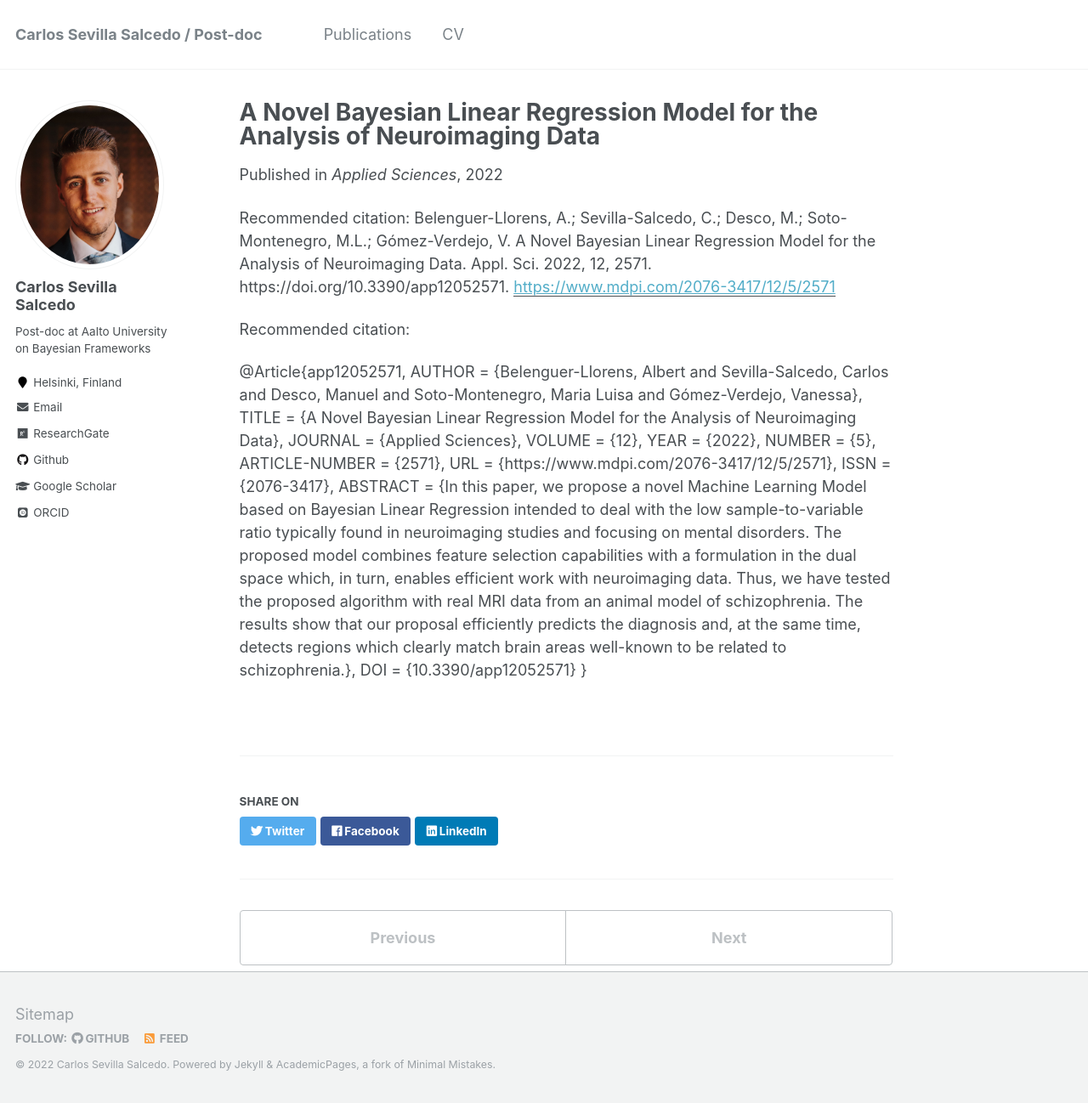
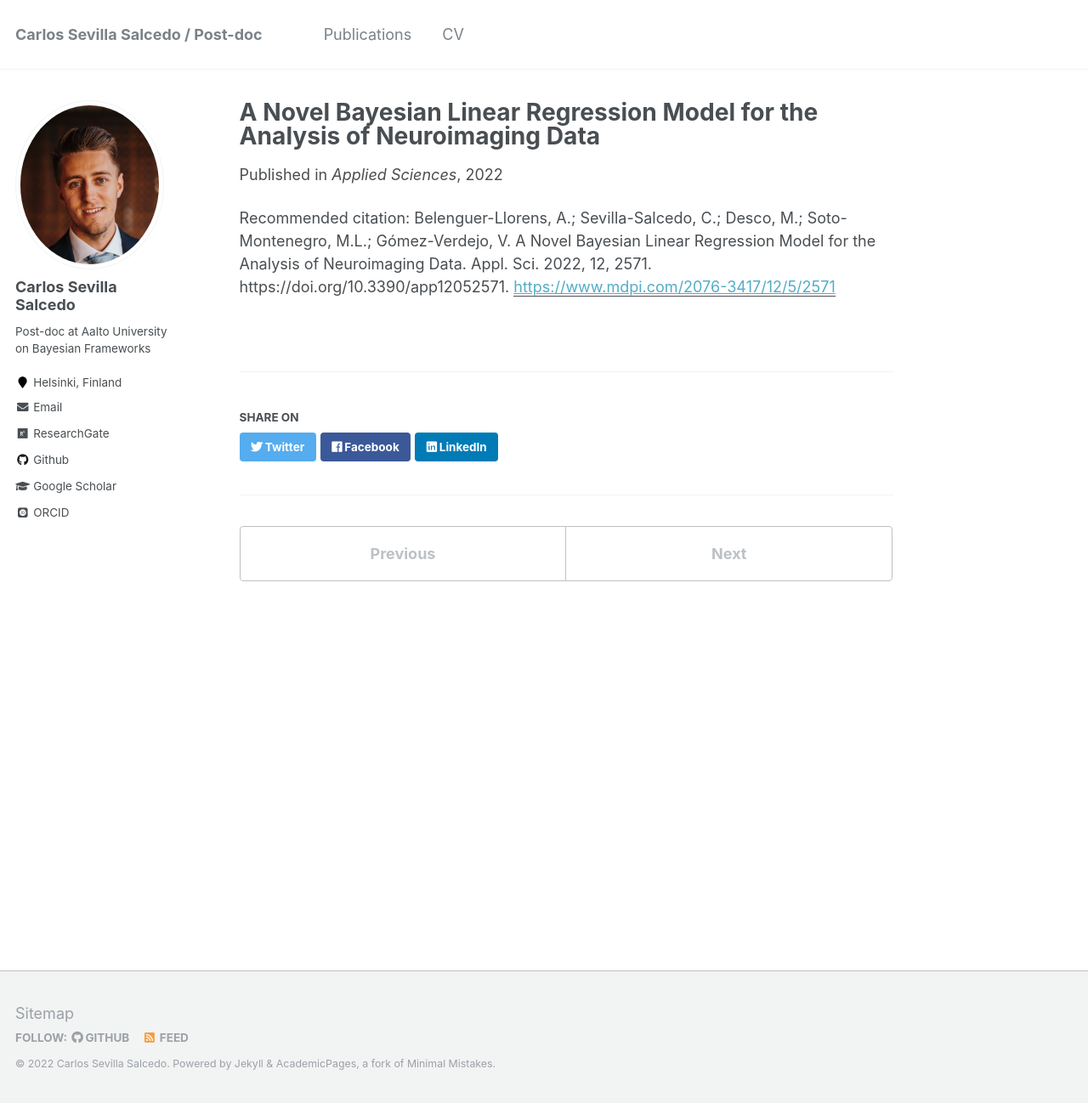
Before and after one commit to sevisal/sevisal.github.io, a Jekyll site: the page built from _publications/2022-03-01-Belenguer-Llorens-et-al.md, in a window 1280 px wide and 1298 px high. Shown: the whole window at 85% size. Built offline with Jekyll 4.4.1, drawn with Linux system fonts in a browser that asks for light colours; some web fonts are replaced.

Commit message:
Update 2022-03-01-Belenguer-Llorens-et-al.md

```diff
--- a/_publications/2022-03-01-Belenguer-Llorens-et-al.md
+++ b/_publications/2022-03-01-Belenguer-Llorens-et-al.md
@@ -8,18 +8,3 @@ venue: 'Applied Sciences'
 paperurl: 'https://www.mdpi.com/2076-3417/12/5/2571'
 citation: 'Belenguer-Llorens, A.; Sevilla-Salcedo, C.; Desco, M.; Soto-Montenegro, M.L.; Gómez-Verdejo, V. A Novel Bayesian Linear Regression Model for the Analysis of Neuroimaging Data. Appl. Sci. 2022, 12, 2571. https://doi.org/10.3390/app12052571.'
 ---
-Recommended citation:
-
-@Article{app12052571,
-AUTHOR = {Belenguer-Llorens, Albert and Sevilla-Salcedo, Carlos and Desco, Manuel and Soto-Montenegro, Maria Luisa and Gómez-Verdejo, Vanessa},
-TITLE = {A Novel Bayesian Linear Regression Model for the Analysis of Neuroimaging Data},
-JOURNAL = {Applied Sciences},
-VOLUME = {12},
-YEAR = {2022},
-NUMBER = {5},
-ARTICLE-NUMBER = {2571},
-URL = {https://www.mdpi.com/2076-3417/12/5/2571},
-ISSN = {2076-3417},
-ABSTRACT = {In this paper, we propose a novel Machine Learning Model based on Bayesian Linear Regression intended to deal with the low sample-to-variable ratio typically found in neuroimaging studies and focusing on mental disorders. The proposed model combines feature selection capabilities with a formulation in the dual space which, in turn, enables efficient work with neuroimaging data. Thus, we have tested the proposed algorithm with real MRI data from an animal model of schizophrenia. The results show that our proposal efficiently predicts the diagnosis and, at the same time, detects regions which clearly match brain areas well-known to be related to schizophrenia.},
-DOI = {10.3390/app12052571}
-}
```
